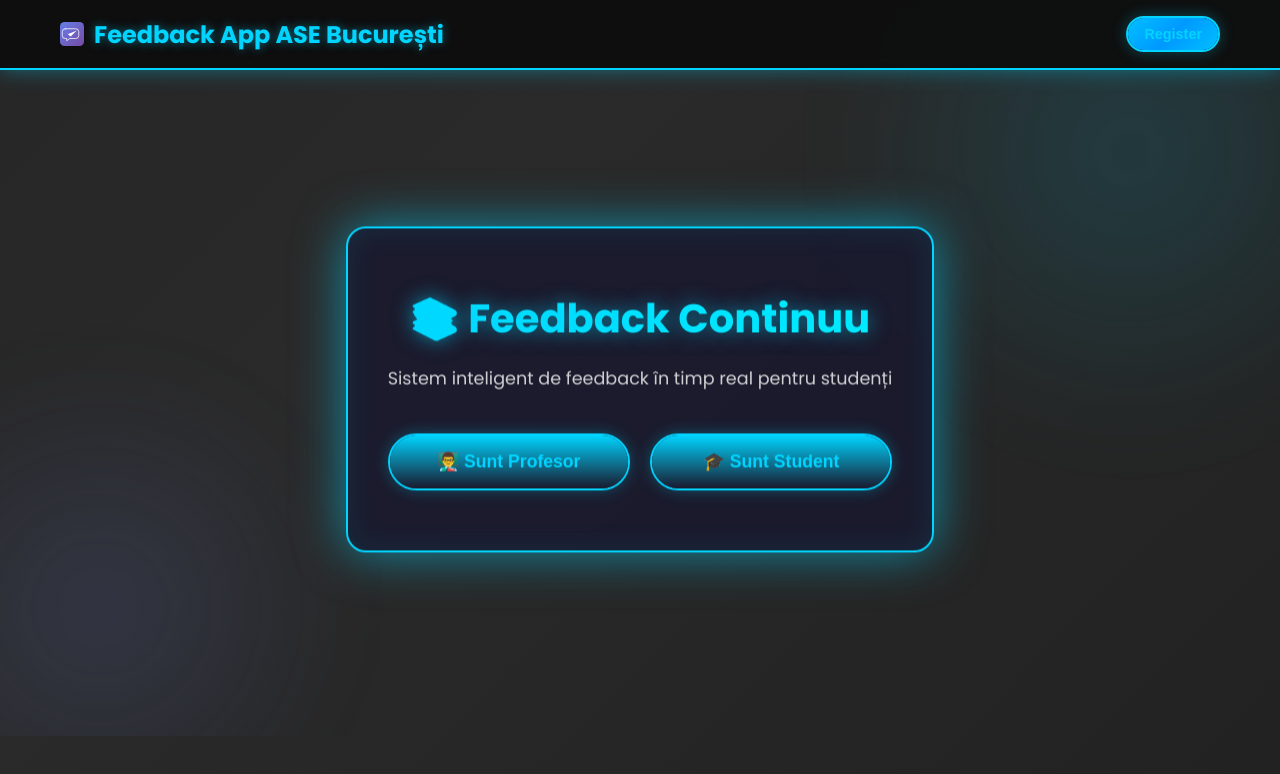
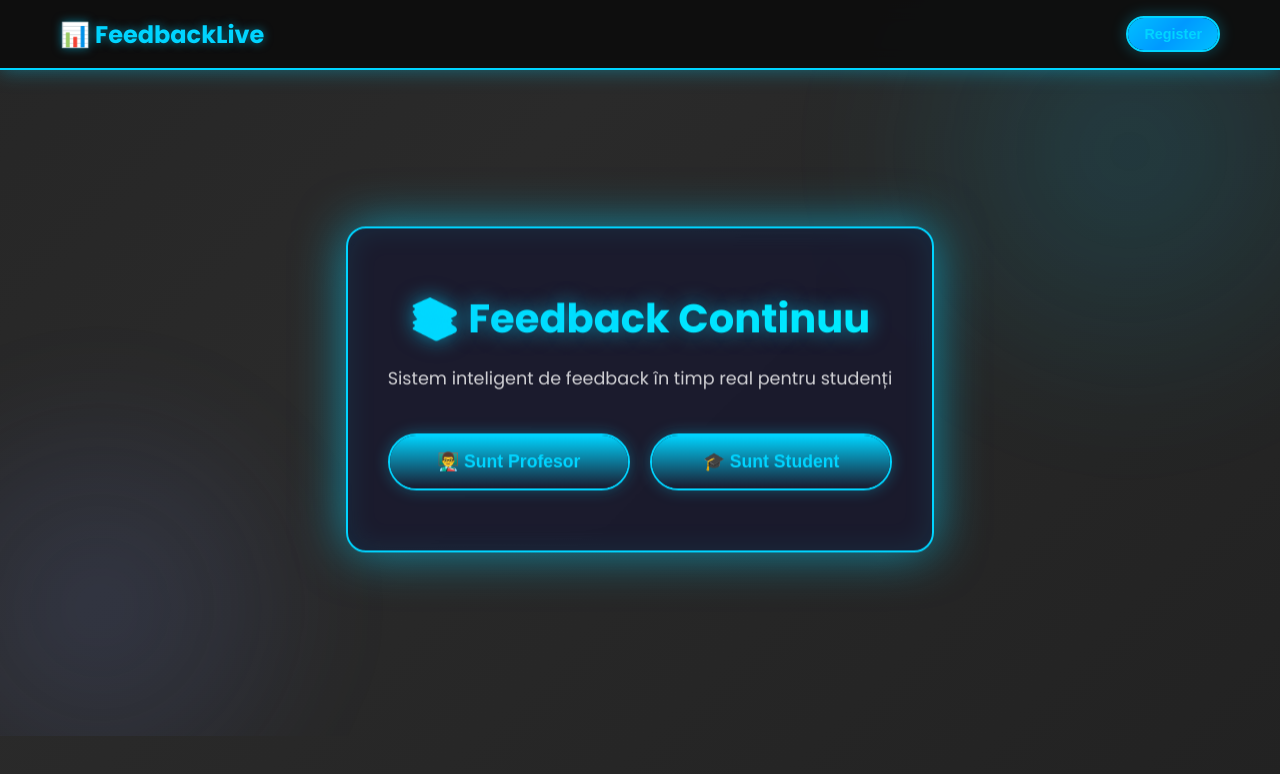
Before and after one commit to Laur3nt1uu/feedback-continuos-app-CodeDuoTeam-, a React (Create React App) app in the folder frontend/: page / in a window 1280 px wide. Shown: the top 774 px of the page. Built offline with nearby package versions, Linux system fonts and the light colour scheme.

Commit message:
Update bugs3

```diff
--- a/frontend/src/App.js
+++ b/frontend/src/App.js
@@ -96,9 +96,8 @@ const AppHeader = () => {
         <header className="navbar">
             <div className="navbar-content">
                                 <Link to={isAuthenticated && user?.role === 'Professor' ? '/professor' : '/'}
-                                            className="navbar-brand" style={{ display: 'flex', alignItems: 'center', gap: '10px' }}>
-                                        <img src="/favicon.svg" alt="Feedback Logo" width="24" height="24" style={{ display: 'inline-block' }} />
-                                        Feedback App ASE București
+                                            className="navbar-brand">
+                                        📊 FeedbackLive
                                 </Link>
 
                 {isAuthenticated ? (
```
Also changed, not shown: 1 other file (tests, documents, lock files or other folders).
